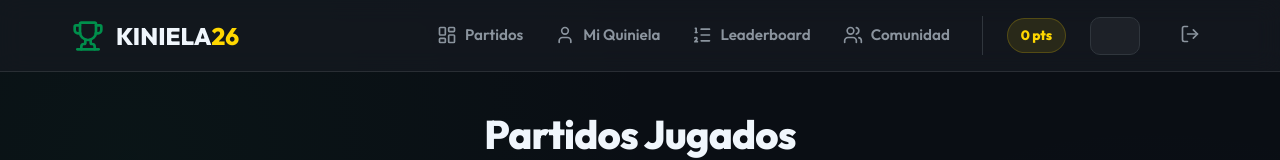
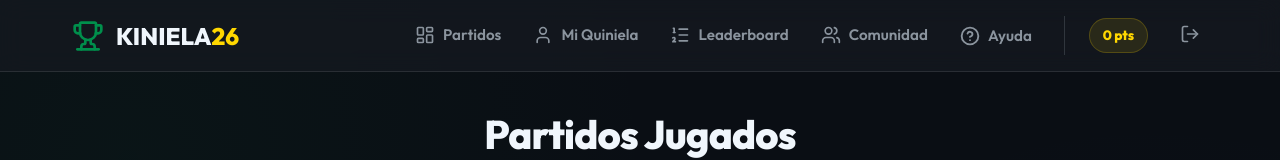
Before and after one commit to rolquitel/kiniela26, a React (Vite) app: page / in a window 1280 px wide. Shown: the top 160 px of the page. Built offline with nearby package versions, Linux system fonts and the light colour scheme; no server answers; the database is empty; sample sign-in values are in the browser's storage.

Commit message:
style: move help button to navigation links, add text label, and ensure SVG icon rendering

```diff
--- a/src/components/HelpModal.jsx
+++ b/src/components/HelpModal.jsx
@@ -46,7 +46,7 @@ export default function HelpModal({ isOpen, onClose }) {
                 <div className="help-text-box">
                   <h3>Cierre de Pronósticos</h3>
                   <p>
-                    Tienes hasta **1 hora antes** de la hora oficial del partido para registrar o modificar tu quiniela.
+                    Tienes hasta <strong>1 hora antes</strong> de la hora oficial del partido para registrar o modificar tu quiniela.
                     Pasado ese tiempo, las predicciones se bloquean y no se pueden modificar bajo ninguna circunstancia.
                   </p>
                 </div>
@@ -62,15 +62,15 @@ export default function HelpModal({ isOpen, onClose }) {
                   <ul className="help-list mt-2">
                     <li>
                       <span className="badge-pts success">3 Puntos</span> <strong>Marcador Exacto:</strong>
-                      Si aciertas el resultado exacto y goles de ambos equipos (ej. pronosticaste 2-1 y el juego termina 2-1).
+                      <p>Si aciertas el resultado exacto y goles de ambos equipos (ej. pronosticaste 2-1 y el juego termina 2-1).</p>
                     </li>
                     <li>
                       <span className="badge-pts info">1 Punto</span> <strong>Resultado General:</strong>
-                      Si aciertas al ganador (o empate) pero no los goles exactos (ej. pronosticaste 1-0, el juego termina 3-1; o pronosticaste 1-1 y termina 2-2).
+                      <p>Si aciertas al ganador (o empate) pero no los goles exactos (ej. pronosticaste 1-0, el juego termina 3-1; o pronosticaste 1-1 y termina 2-2).</p>
                     </li>
                     <li>
                       <span className="badge-pts danger">0 Puntos</span> <strong>Sin Aciertos:</strong>
-                      Si no aciertas ni el ganador ni el empate.
+                      <p>Si no aciertas ni el ganador ni el empate.</p>
                     </li>
                   </ul>
                 </div>
--- a/src/components/Navbar.jsx
+++ b/src/components/Navbar.jsx
@@ -57,11 +57,12 @@ export default function Navbar() {
                   <span>Admin</span>
                 </Link>
               )}
+              <button onClick={() => { setHelpOpen(true); setMenuOpen(false); }} className="nav-link help-nav-btn">
+                <HelpCircle size={20} />
+                <span>Ayuda</span>
+              </button>
               <div className="nav-user">
                 <span className="user-points">{userData?.totalPoints || 0} pts</span>
-                <button onClick={() => setHelpOpen(true)} className="help-btn" title="Ayuda">
-                  <HelpCircle size={20} />
-                </button>
                 <button onClick={handleLogout} className="logout-btn" title="Logout">
                   <LogOut size={20} />
                 </button>
--- a/src/index.css
+++ b/src/index.css
@@ -1508,25 +1508,33 @@ button {
 }
 
 /* Navbar Help Button Styles */
-.help-btn {
-  background: rgba(255, 255, 255, 0.05);
-  border: 1px solid var(--border);
-  color: var(--text-muted);
-  width: 38px;
-  height: 38px;
-  border-radius: 10px;
-  display: flex;
-  justify-content: center;
-  align-items: center;
+button.nav-link.help-nav-btn {
+  background: none;
+  border: none;
   cursor: pointer;
-  transition: all 0.2s;
-  margin-right: 0.5rem;
-}
-
-.help-btn:hover {
-  background: rgba(170, 59, 255, 0.1);
-  color: var(--primary-accent);
-  border-color: var(--primary-accent);
+  font-family: inherit;
+  padding: 0;
+  text-align: left;
+  display: flex;
+  align-items: center;
+  gap: 0.5rem;
+}
+
+/* Explicit rules to force lucide-react icons inside buttons to render properly */
+.help-nav-btn svg,
+.modal-close-btn svg {
+  display: block !important;
+  width: 20px !important;
+  height: 20px !important;
+  min-width: 20px !important;
+  min-height: 20px !important;
+  stroke: currentColor !important;
+  stroke-width: 2.25px !important;
+  fill: none !important;
+}
+
+.modal-close-btn:hover svg {
+  stroke: white !important;
 }
 
 /* Comunidad Dashboard Styles */
```
Also changed, not shown: 4 other files (tests, documents, lock files or other folders).
